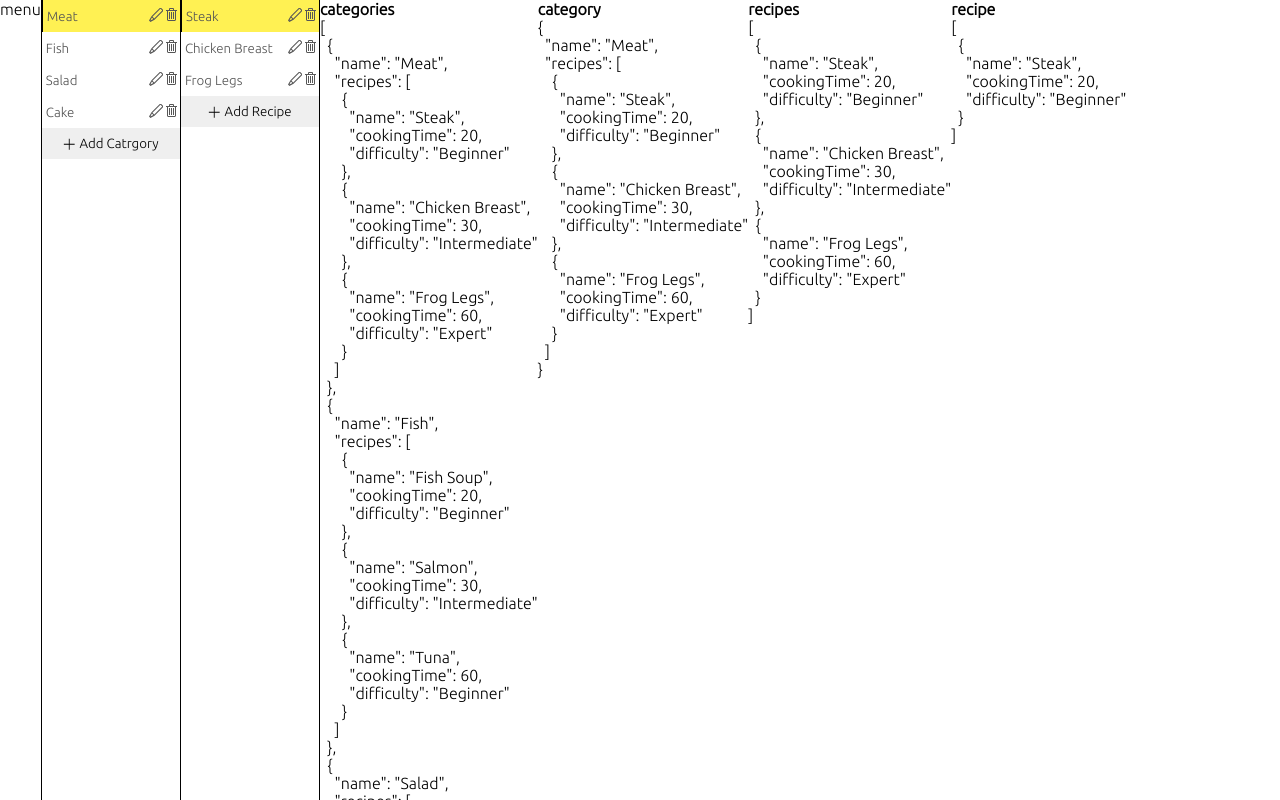
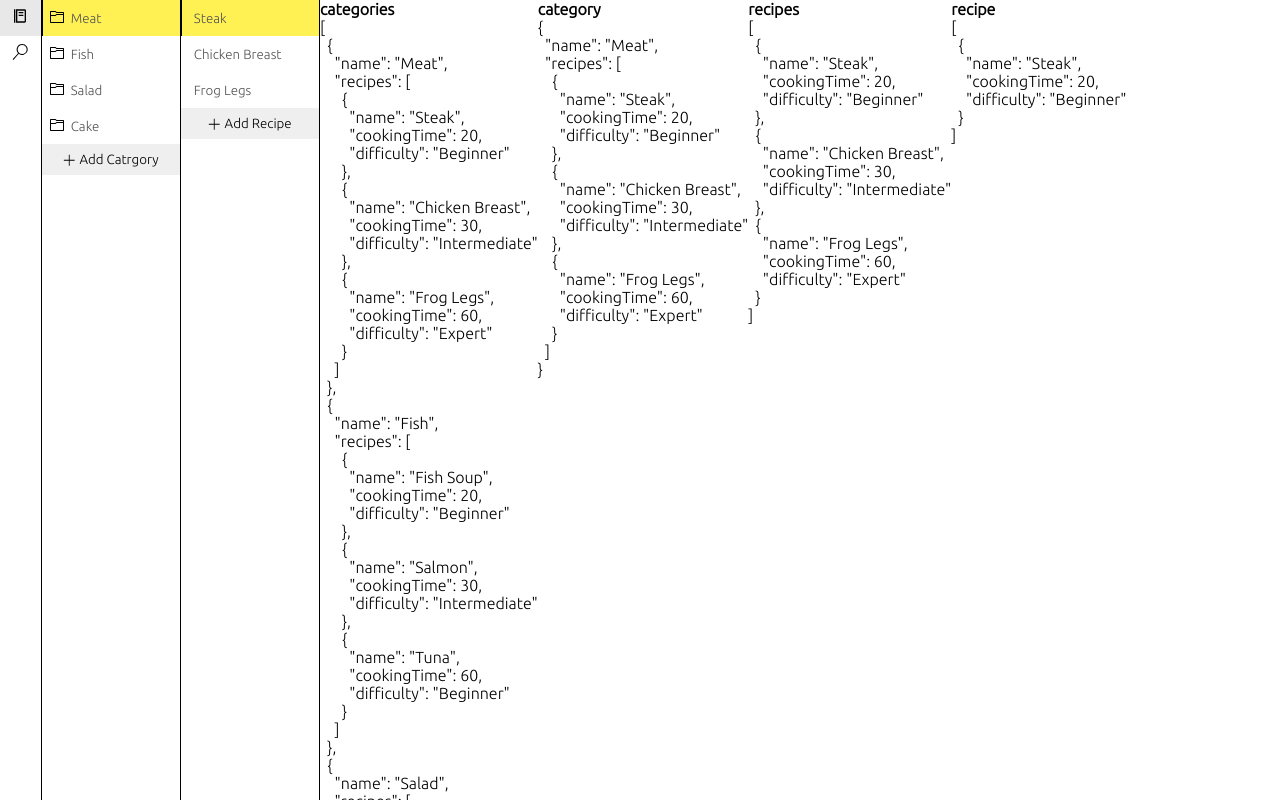
Before and after one commit to Vojka93/cooker-app, a React (Create React App) app in the folder frontend/: page / in a window 1280 px wide. Shown: the top 800 px of the page. Built offline with nearby package versions, Linux system fonts and the light colour scheme.

Commit message:
added menu and search functionality

```diff
--- a/frontend/src/App.js
+++ b/frontend/src/App.js
@@ -4,7 +4,9 @@ import { data } from './data/data'
 import Modal from './components/modal/Modal'
 import Section from './components/section/Section'
 // style
-import { VscAdd } from 'react-icons/vsc'
+import { VscAdd, VscFolder } from 'react-icons/vsc'
+import Menu from './components/menu/Menu'
+import Search from './components/search/Search'
 
 const createHistoryArray = (arr) => {
   let history = []
@@ -25,6 +27,9 @@ function App() {
   const [category, setCategory] = useState({})
   const [recipes, setRecipes] = useState(categories[0]?.recipes)
   const [recipe, setRecipe] = useState({})
+
+  // menu
+  const [menuItemSelected, setMenuItemSelected] = useState('Library')
 
   // modal
   const [modal, setModal] = useState({
@@ -166,7 +171,12 @@ function App() {
     <div className='app'>
       <div className='wrapper'>
         <div className='left'>
-          <div className='left-item menu'>menu</div>
+          <Menu
+            itemSelected={menuItemSelected}
+            setItemSelected={setMenuItemSelected}
+          />
+          {menuItemSelected === 'Library' && (
+            <div className='library'>
               <div className='left-item categories'>
                 {categories.map((category) => (
                   <Section
@@ -177,6 +187,7 @@ function App() {
                     handleUpdate={handleUpdateCategory}
                     handleDelete={handleDeleteCategory}
                     setPreviousName={setPreviousCategoryName}
+                    icon={<VscFolder />}
                   />
                 ))}
 
@@ -224,6 +235,17 @@ function App() {
                 </div>
               </div>
             </div>
+          )}
+
+          {menuItemSelected === 'Search' && (
+            <Search
+              categories={categories}
+              setMenuItemSelected={setMenuItemSelected}
+              setSelectedCategory={setSelectedCategory}
+              setSelectedRecipe={setSelectedRecipe}
+            />
+          )}
+        </div>
         <div className='right' style={{ display: 'flex' }}>
           <div>
             <strong>categories</strong>
--- /dev/null
+++ b/frontend/src/components/menu/Menu.js
@@ -0,0 +1,26 @@
+import './menu.scss'
+import { VscSearch } from 'react-icons/vsc'
+import { BiFoodMenu } from 'react-icons/bi'
+
+export default function Menu({ itemSelected, setItemSelected }) {
+  return (
+    <div className='menu'>
+      <nav>
+        <ul>
+          <li
+            className={itemSelected === 'Library' ? 'selected' : ''}
+            onClick={() => setItemSelected('Library')}
+          >
+            <BiFoodMenu />
+          </li>
+          <li
+            className={itemSelected === 'Search' ? 'selected' : ''}
+            onClick={() => setItemSelected('Search')}
+          >
+            <VscSearch />
+          </li>
+        </ul>
+      </nav>
+    </div>
+  )
+}
--- /dev/null
+++ b/frontend/src/components/menu/menu.scss
@@ -0,0 +1,25 @@
+.menu {
+  border-right: 1px solid rgb(0, 0, 0);
+  nav {
+    ul {
+      li {
+        text-align: center;
+        color: black;
+        height: 36px;
+
+        &.selected {
+          background-color: rgba(0, 0, 0, 0.09);
+        }
+
+        &:hover {
+          background-color: rgba(0, 0, 0, 0.09);
+        }
+
+        svg {
+          font-size: 1rem;
+          height: 32px;
+        }
+      }
+    }
+  }
+}
--- /dev/null
+++ b/frontend/src/components/search/Search.js
@@ -0,0 +1,112 @@
+import { useEffect, useRef, useState } from 'react'
+import './search.scss'
+import { VscFolder, VscFile } from 'react-icons/vsc'
+
+export default function Search({
+  categories,
+  setMenuItemSelected,
+  setSelectedCategory,
+  setSelectedRecipe,
+}) {
+  const [filtered, setFiltered] = useState([])
+  const inputRef = useRef(null)
+  const itemRef = useRef(null)
+
+  useEffect(() => {
+    inputRef.current.focus()
+  }, [])
+
+  const handleSearch = (e) => {
+    let input = e.target.value
+    setFiltered([])
+
+    if (input.length >= 3) {
+      const filteredCategories = categories.filter((obj) =>
+        obj.name.toLowerCase().includes(input.toLowerCase())
+      )
+
+      const recipes = []
+      for (let i = 0; i < categories.length; i++) {
+        const el = categories[i]
+        const element = categories[i].recipes
+
+        for (let i = 0; i < element?.length; i++) {
+          const x = element[i]
+          recipes.push({ name: x.name, category: el.name })
+        }
+      }
+
+      const filteredRecipes = recipes.filter((obj) =>
+        obj.name.toLowerCase().includes(input.toLowerCase())
+      )
+
+      const filtered = filteredCategories.concat(filteredRecipes)
+
+      setFiltered(filtered)
+    }
+  }
+
+  const handleClick = (e) => {
+    let category = e.target.closest('.filtered-item').getAttribute('category')
+    let value = e.target.closest('.filtered-item').getAttribute('value')
+
+    if (category) {
+      setMenuItemSelected('Library')
+      setSelectedCategory(category)
+      setTimeout(() => {
+        setSelectedRecipe(value)
+      }, 0)
+    } else {
+      setMenuItemSelected('Library')
+      setSelectedCategory(value)
+    }
+  }
+
+  return (
+    <div className='search'>
+      <div className='input-container'>
+        <input type='text' ref={inputRef} onChange={handleSearch} />
+      </div>
+      <div className='filtered'>
+        {filtered &&
+          filtered.map((element) => (
+            <div
+              className='filtered-item'
+              id={element.name}
+              key={element.name}
+              category={element.category}
+              value={element.name}
+              onClick={handleClick}
+            >
+              {!element.category && (
+                <>
+                  <div className='left'>
+                    <VscFolder />
+                  </div>
+                  <div className='right'>
+                    <div className='right-title'>{element.name}</div>
+                    <div className='right-subtitle'>
+                      Library &gt;&gt; {element.name}
+                    </div>
+                  </div>
+                </>
+              )}
+              {element.category && (
+                <>
+                  <div className='left'>
+                    <VscFile />
+                  </div>
+                  <div className='right'>
+                    <div className='right-title'>{element.name}</div>
+                    <div className='right-subtitle'>
+                      {element.category} &gt;&gt; {element.name}
+                    </div>
+                  </div>
+                </>
+              )}
+            </div>
+          ))}
+      </div>
+    </div>
+  )
+}
--- /dev/null
+++ b/frontend/src/components/search/search.scss
@@ -0,0 +1,46 @@
+.search {
+  border-right: 1px solid rgb(0, 0, 0);
+
+  .input-container {
+    height: 36px;
+    display: flex;
+    align-items: center;
+    justify-content: center;
+
+    input {
+      width: 90%;
+      padding: 1px 4px;
+    }
+  }
+
+  .filtered {
+    .filtered-item {
+      height: 36px;
+      margin: auto;
+      display: flex;
+      align-items: center;
+      z-index: 1000;
+
+      .left {
+        width: 36px;
+        display: flex;
+        justify-content: center;
+
+        svg {
+          font-size: 1rem;
+        }
+      }
+
+      .right {
+        .right-subtitle {
+          font-size: 10px;
+        }
+      }
+
+      &:hover {
+        background-color: rgba(0, 0, 0, 0.09);
+        cursor: default;
+      }
+    }
+  }
+}
--- a/frontend/src/components/section/Section.js
+++ b/frontend/src/components/section/Section.js
@@ -1,5 +1,5 @@
 import { useEffect, useRef, useState } from 'react'
-import { VscTrash, VscEdit, VscSave, VscFolder } from 'react-icons/vsc'
+import { VscTrash, VscEdit, VscSave } from 'react-icons/vsc'
 import './section.scss'
 
 export default function Section({
@@ -9,9 +9,11 @@ export default function Section({
   handleUpdate,
   handleDelete,
   setPreviousName,
+  icon,
 }) {
   const [inputText, setInputText] = useState(name)
   const [disabled, setDisabled] = useState(true)
+  const [isShown, setIsShown] = useState(false)
   const sectionRef = useRef(null)
   const inputRef = useRef(null)
 
@@ -22,7 +24,8 @@ export default function Section({
   })
 
   const handleSelect = (e) => {
-    setSelected(e.target.value)
+
+    setSelected(e.target.closest('.section').getAttribute('value'))
   }
 
   const handleClickOutside = (e) => {
@@ -58,11 +61,27 @@ export default function Section({
     handleDelete(name)
   }
 
+  const handleMouseOver = () => {
+    setIsShown(true)
+  }
+
+  const handleMouseOut = () => {
+    setIsShown(false)
+  }
+
   return (
-    <div className={inputText === selected ? 'section selected' : 'section'} ref={sectionRef} onClick={handleSelect}>
+    <div
+      className={inputText === selected ? 'section selected' : 'section'}
+      ref={sectionRef}
+      onClick={handleSelect}
+      onMouseOver={handleMouseOver}
+      onMouseOut={handleMouseOut}
+      value={inputText}
+    >
+      <div>{icon}</div>
       <div className='section-input'>
         <input
-          className={inputText === selected ? 'selected' : ''}
+          // className={inputText === selected ? 'selected' : ''}
           type='text'
           value={inputText}
           onChange={handleInputTextChange}
@@ -70,7 +89,7 @@ export default function Section({
           ref={inputRef}
         />
       </div>
-      {disabled && (
+      {disabled && isShown && (
         <button
           className={inputText === selected ? 'selected' : ''}
           onClick={handleEdit}
@@ -78,7 +97,7 @@ export default function Section({
           <VscEdit />
         </button>
       )}
-      {!disabled && (
+      {!disabled && isShown && (
         <button
           className={inputText === selected ? 'selected' : ''}
           onClick={handleSave}
@@ -86,12 +105,14 @@ export default function Section({
           <VscSave />
         </button>
       )}
+      {isShown && (
         <button
           className={inputText === selected ? 'selected' : ''}
           onClick={handleDeleteSection}
         >
           <VscTrash />
         </button>
+      )}
     </div>
   )
 }
--- a/frontend/src/components/section/Section.scss
+++ b/frontend/src/components/section/Section.scss
@@ -2,10 +2,15 @@
 
 .section {
   display: flex;
+  height: 36px;
+  align-items: center;
+  border-left: 1.6px solid transparent;
+  padding-left: 6px;
 
   .section-input {
     input {
-      padding-left: 4px;
+      height: 36px !important;
+      padding-left: 6px;
       height: 2rem;
       width: 100%;
       border: none;
@@ -15,10 +20,6 @@
         outline: none;
         cursor: text;
       }
-    }
-
-    :hover {
-      cursor: pointer;
     }
   }
   &:hover {
--- a/frontend/src/index.scss
+++ b/frontend/src/index.scss
@@ -14,10 +14,19 @@
 
 .left {
   display: grid;
-  grid-template-columns: 1.2fr 4fr 4fr;
+  grid-template-columns: 1.2fr 8fr;
 
   .left-item {
     border-right: 1px solid rgb(0, 0, 0);
+  }
+
+  .library {
+    display: grid;
+    grid-template-columns: 1fr 1fr;
+
+    &.selected {
+      background-color: red;
+    }
   }
 }
 
@@ -26,7 +35,6 @@
     padding: 8px;
     width: 100%;
     border: none;
-    cursor: pointer;
 
     svg {
       display: inline-block;
--- a/frontend/src/style/mixins.scss
+++ b/frontend/src/style/mixins.scss
@@ -1,5 +1,4 @@
 @mixin unbuttonize {
-  cursor: pointer;
   background-color: transparent;
   border: none;
   margin: 0;
```
Lines whose indentation alone changed are shown as unchanged.
